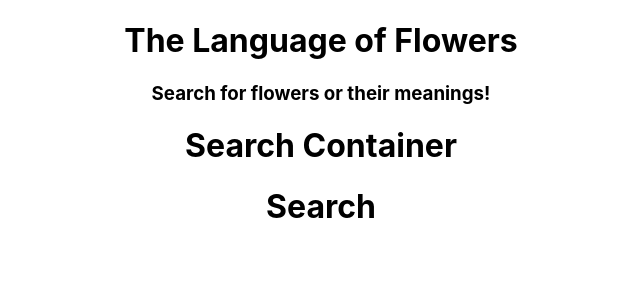
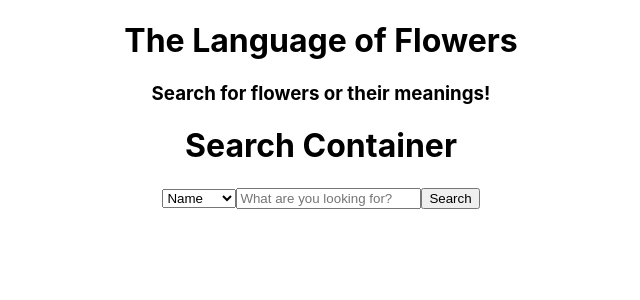
Before and after one commit to awang617/Language-of-Flowers, a React (Create React App) app: page / in a window 1280 px wide. Shown: the top 300 px of the page, without its empty margins (319-959 px from the left). Built offline with nearby package versions, Linux system fonts and the light colour scheme.

Commit message:
added dropdown to search by name or meaning

```diff
--- a/src/Search.js
+++ b/src/Search.js
@@ -1,11 +1,17 @@
 import React, {Component} from 'react'
 
 class Search extends Component {
+
     render() {
         return (
-            <div>
-                <h1>Search</h1>
-            </div>
+            <form>
+                <select name="search" onChange={this.props.onChange}>
+                    <option value="name">Name</option>
+                    <option value="meaning">Meaning</option>
+                </select>
+                <input placeholder="What are you looking for?" onInput={this.props.onInput}/>
+                <input type="submit" value="Search"/>
+            </form>
         )
     }
 }
```
